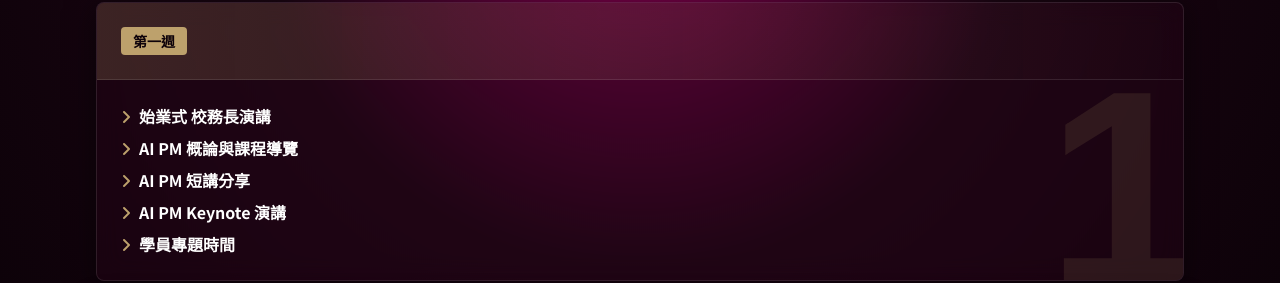
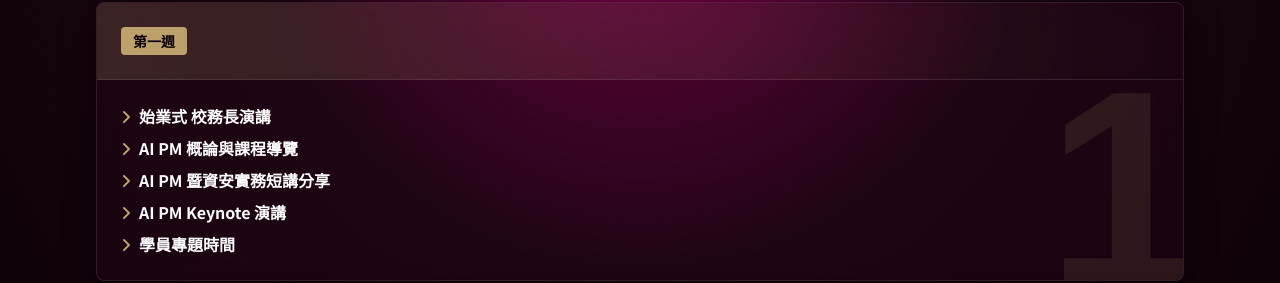
Before and after one commit to Taiwan-AI-Academy/aipm2026.aiacademy.tw, a plain HTML site: page index.html in a window 1280 px wide. Shown: the part 7715-7998 px from the top of the page. Drawn offline with nearby package versions, Linux system fonts and the light colour scheme; animation ran at ten frames a second; a web font is replaced by a local one.

Commit message:
docs(agenda): [CODEX] add security practice to short talk title
Co-Authored-By: Codex <noreply@example.com>

```diff
--- a/index.html
+++ b/index.html
@@ -957,7 +957,7 @@
                         <ul class="text-body text-base space-y-2 list-none">
                             <li><i class="fa-solid fa-angle-right text-prestigeGold mr-2"></i><span class="text-white font-bold">始業式 校務長演講</span></li>
                             <li><i class="fa-solid fa-angle-right text-prestigeGold mr-2"></i><span class="text-white font-bold">AI PM 概論與課程導覽</span></li>
-                            <li><i class="fa-solid fa-angle-right text-prestigeGold mr-2"></i><span class="text-white font-bold">AI PM 短講分享</span></li>
+                            <li><i class="fa-solid fa-angle-right text-prestigeGold mr-2"></i><span class="text-white font-bold">AI PM 暨資安實務短講分享</span></li>
                             <li><i class="fa-solid fa-angle-right text-prestigeGold mr-2"></i><span class="text-white font-bold">AI PM Keynote 演講</span></li>
                             <li><i class="fa-solid fa-angle-right text-prestigeGold mr-2"></i><span class="text-white font-bold">學員專題時間</span></li>
                         </ul>
```
